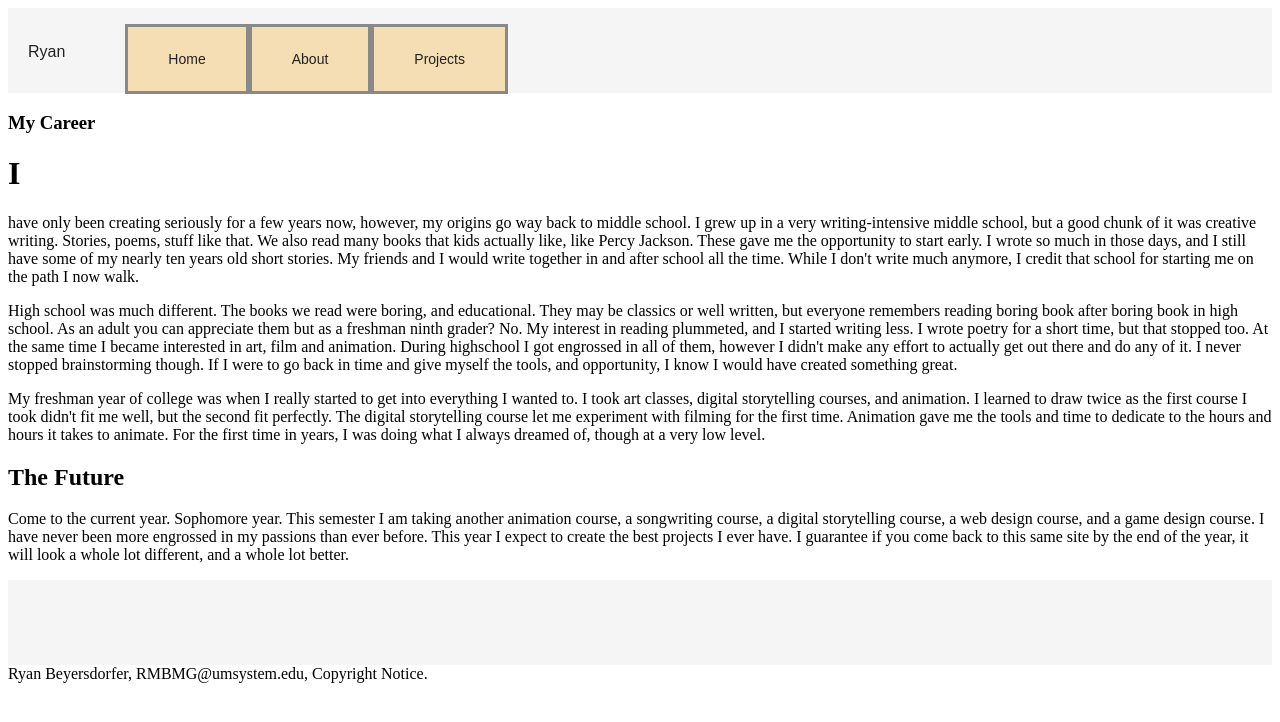
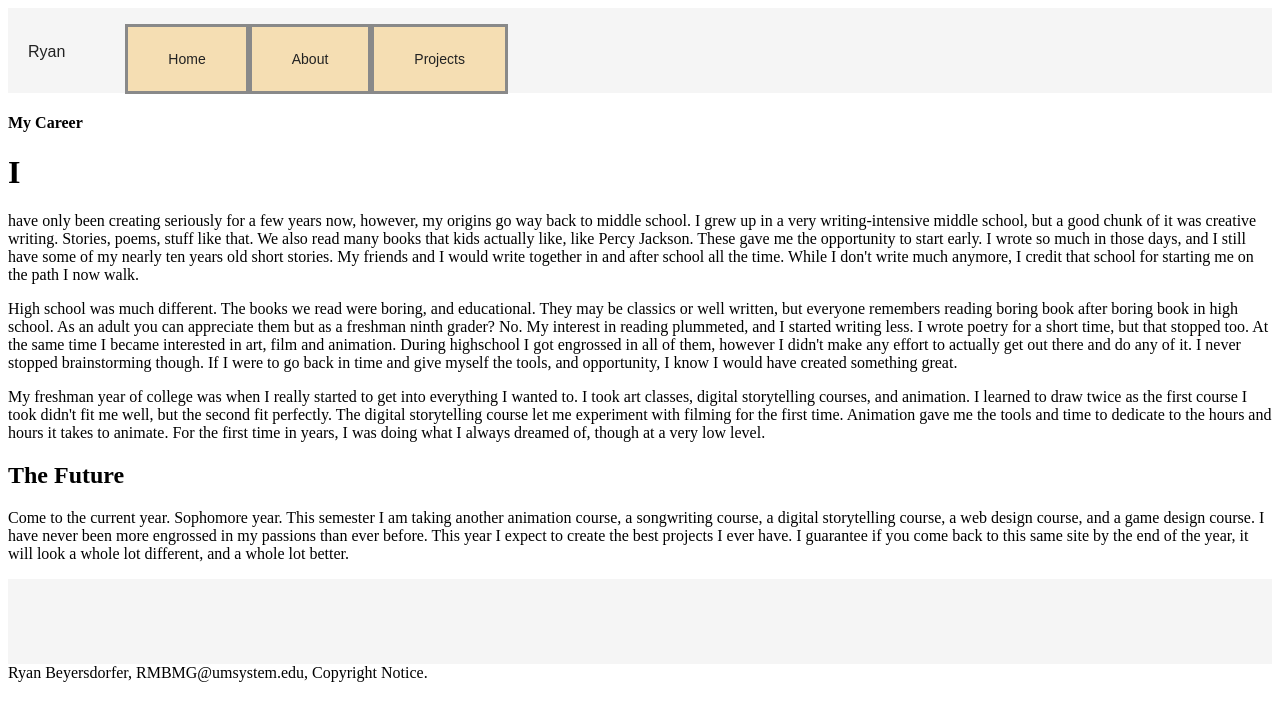
Before and after one commit to Romm9R/Romm9R.github.io, a plain HTML site: page ISLT4355/rescources.html in a window 1280 px wide. Drawn offline with Linux system fonts and the light colour scheme.

Commit message:
Update rescources.html

```diff
--- a/ISLT4355/rescources.html
+++ b/ISLT4355/rescources.html
@@ -40,7 +40,7 @@ Tested: Yes
 
     </header>
     <main>
-        <h3>My Career</h3>
+        <h4>My Career</h4>
         <p><h1>I</h1> have only been creating seriously for a few years now, however, my origins go way back to middle school. I grew up in a very writing-intensive middle school, but a good chunk of it was creative writing. Stories, poems, stuff like that. We also read many books that kids actually like, like Percy Jackson. These gave me the opportunity to start early. I wrote so much in those days, and I still have some of my nearly ten years old short stories. My friends and I would write together in and after school all the time. While I don't write much anymore, I credit that school for starting me on the path I now walk.
         </p>
         <p class="tab">High school was much different. The books we read were boring, and educational. They may be classics or well written, but everyone remembers reading boring book after boring book in high school. As an adult you can appreciate them but as a freshman ninth grader? No. My interest in reading plummeted, and I started writing less. I wrote poetry for a short time, but that stopped too. At the same time I became interested in art, film and animation. During highschool I got engrossed in all of them, however I didn't make any effort to actually get out there and do any of it. I never stopped brainstorming though. If I were to go back in time and give myself the tools, and opportunity, I know I would have created something great.
```
